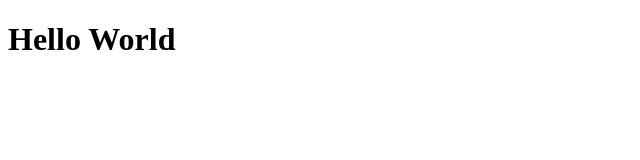
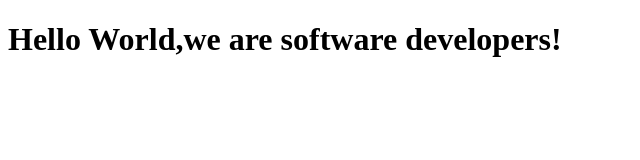
Before and after one commit to ollyfuse/HtmlcssChallenge, a plain HTML site: page Index.html in a window 1280 px wide. Shown: the whole page, without its empty margins (0-640 px from the left). Drawn offline with Linux system fonts and the light colour scheme.

Commit message:
addedModified

```diff
--- a/Index.html
+++ b/Index.html
@@ -7,6 +7,6 @@
     <title>challenges</title>
 </head>
 <body>
-    <h1>Hello World</h1>
+    <h1>Hello World,we are software developers!</h1>
 </body>
 </html>
```
